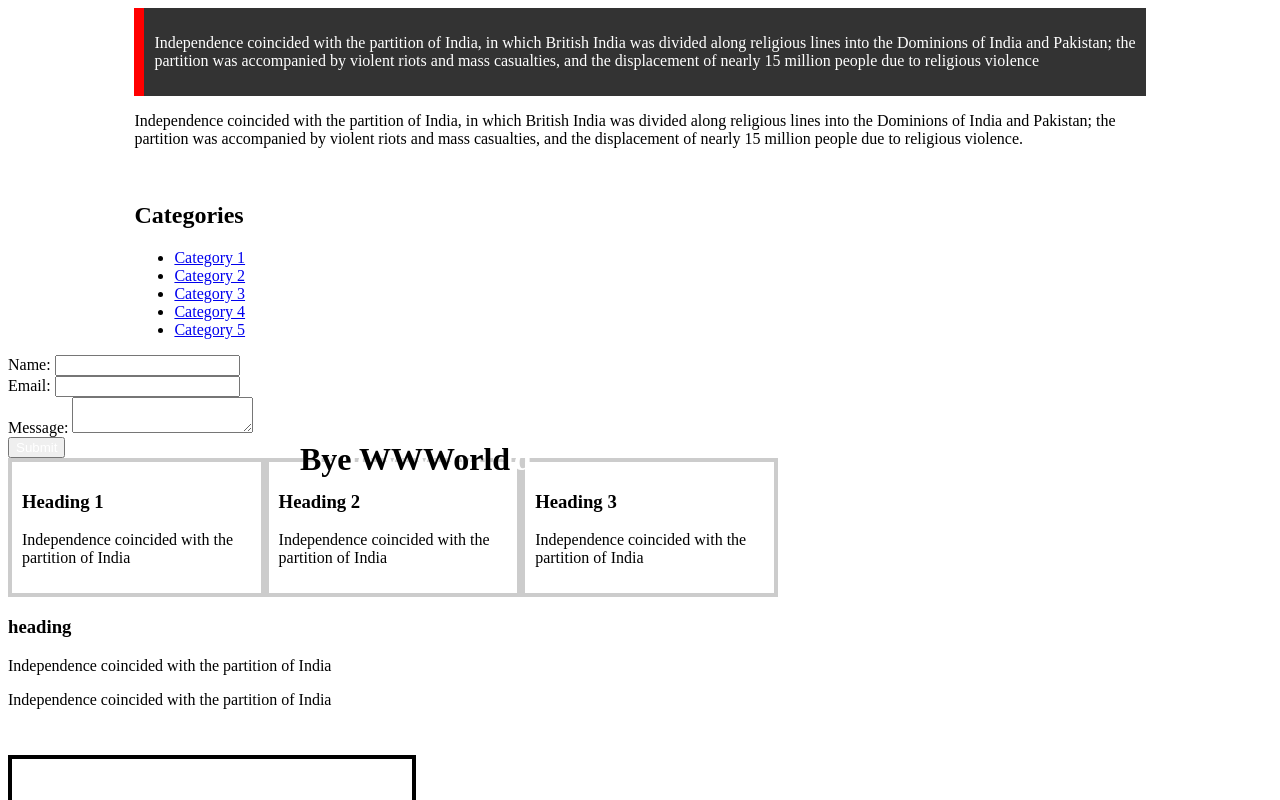
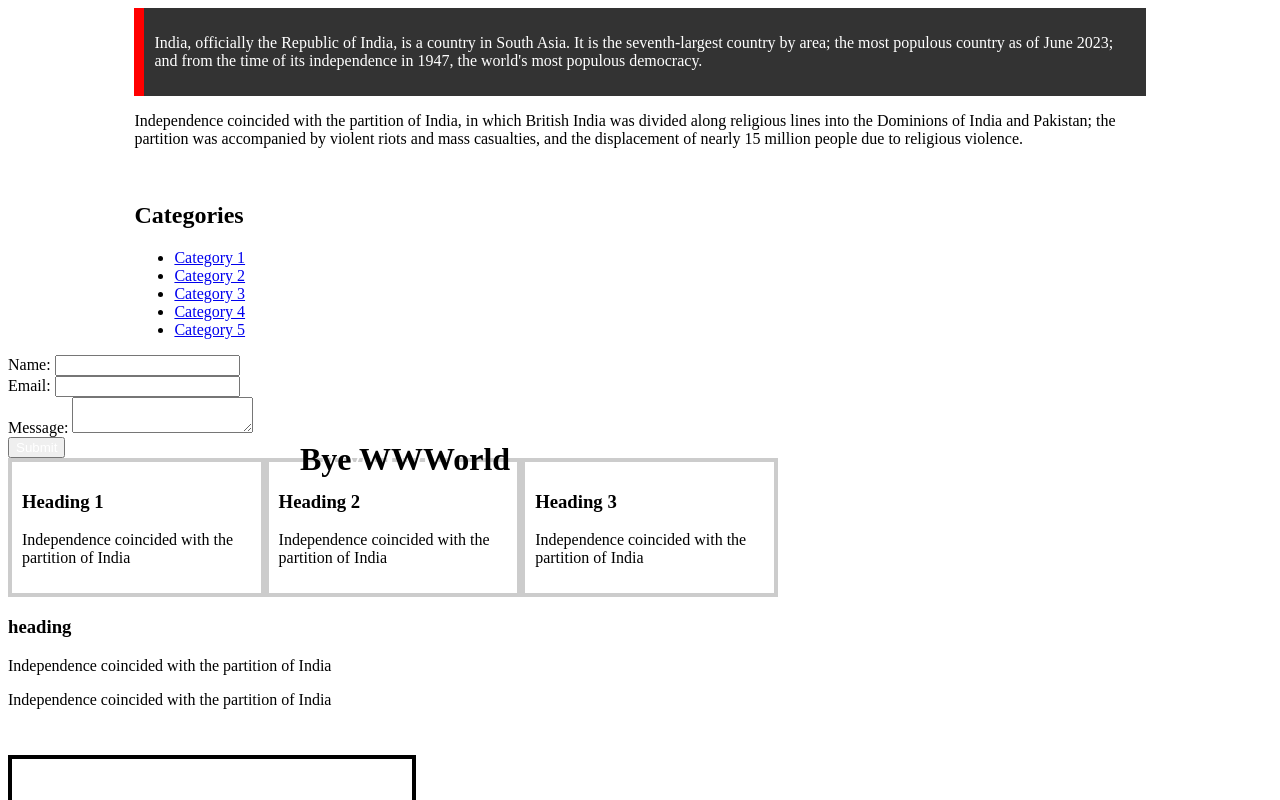
Before and after one commit to Shajahan30/Day-1_SelfStudy_Shajahan, a plain HTML site: page Day 1 Study Materials/index.html in a window 1280 px wide. Shown: the top 800 px of the page. Drawn offline with Linux system fonts and the light colour scheme; files that its build step writes are made by us from their sources.

Commit message:
Update index.html

```diff
--- a/Day 1 Study Materials/index.html
+++ b/Day 1 Study Materials/index.html
@@ -15,10 +15,9 @@
 <!--  <h1 style="color:red">Hello World</h1> -->
 	<div class="container">
 	<div class="box-1">
-	<h1>Hello WWWorld</h1>
+	<h1>I love India</h1>
 	<p>
-	Independence coincided with the partition of India, in which British India was divided along religious lines into the Dominions of India and Pakistan; the partition was accompanied by violent riots and mass casualties, and the displacement of nearly 15 million people due to religious violence
-	</p>
+		India, officially the Republic of India, is a country in South Asia. It is the seventh-largest country by area; the most populous country as of June 2023; and from the time of its independence in 1947, the world's most populous democracy.	</p>
    </div>
 
 	<div class="box-2">
```
